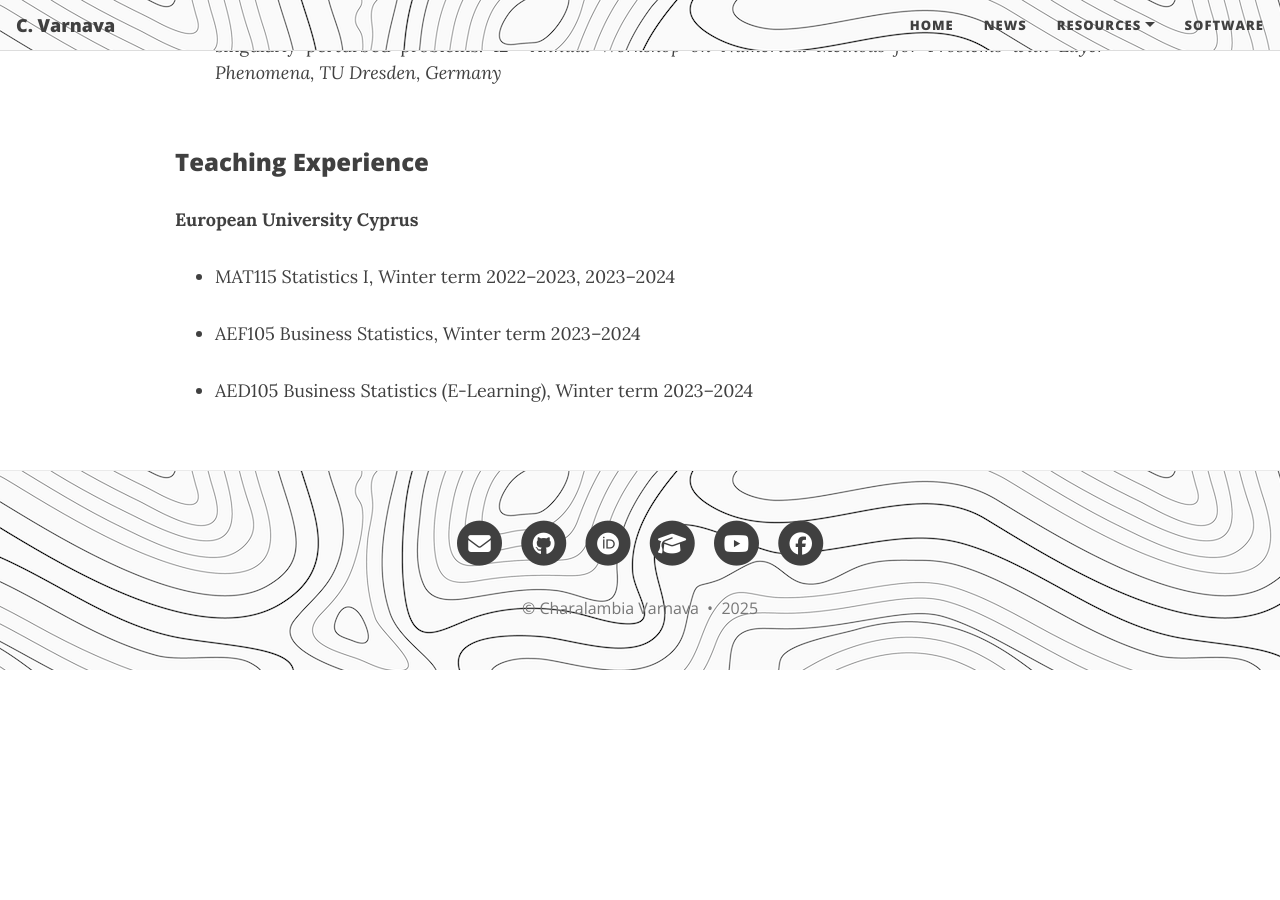
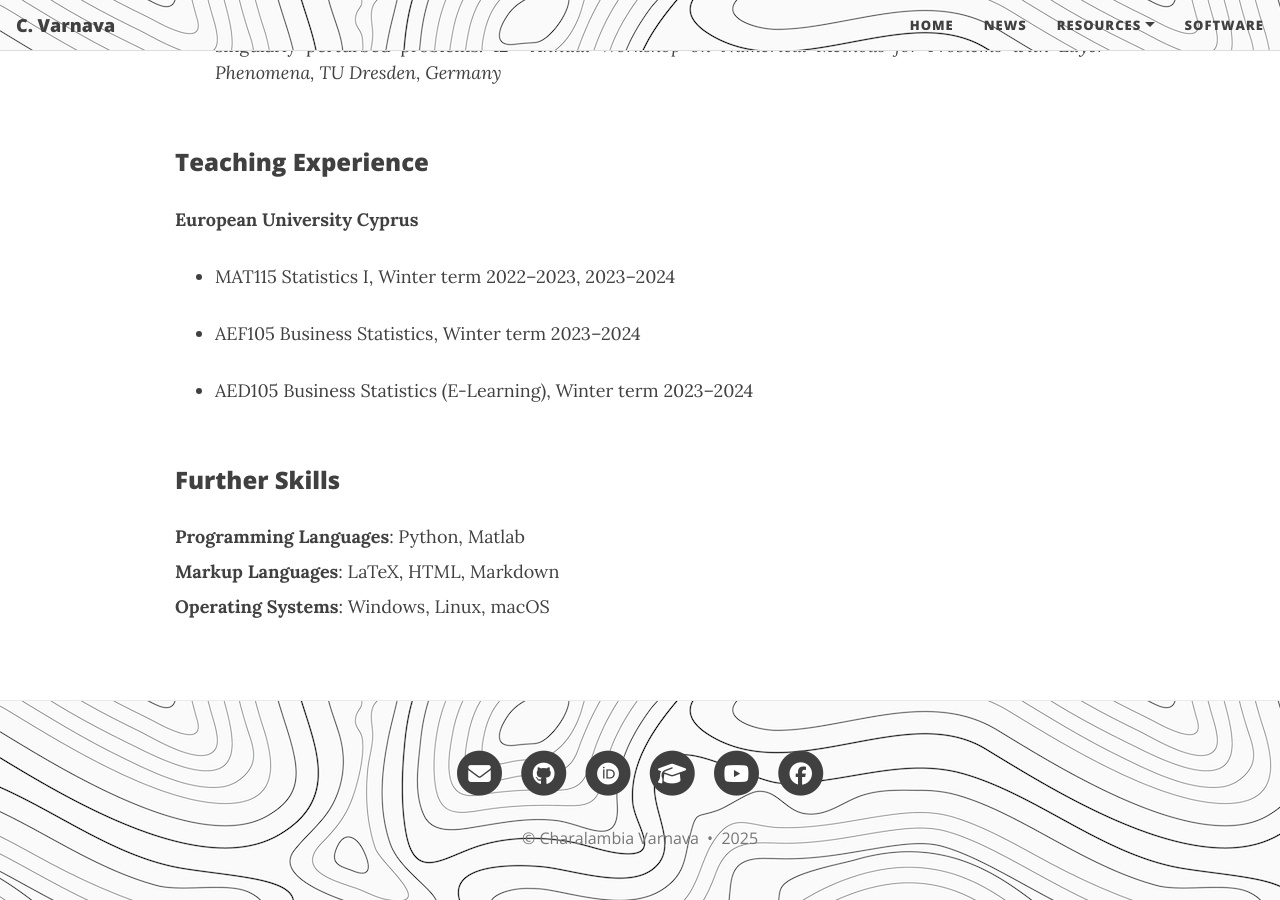
Before and after one commit to ch-var/ch-var.github.io, a Jekyll site: the page built from cv.html, in a window 1280 px wide and 900 px high, scrolled down 5737 px. Built offline with Jekyll 4.4.1, drawn with Linux system fonts in a browser that asks for light colours; formulas are drawn with MathJax 3; before the commit the page ends 6407 px from its top, so only the background shows below that.

Commit message:
Update cv.html

```diff
--- a/cv.html
+++ b/cv.html
@@ -164,6 +164,11 @@ mathjax: true
 <p></p>
 <li class="responsive-margin">AED105 Business Statistics (E-Learning), Winter term 2023–2024 </li>
 </ul>
+<br>
+<p style="font-family: var(--header-font); font-weight: 800; line-height: 1.1; font-size: 1.5rem; margin-top: 1.25rem;">Further Skills</p>
+<p align='justify' style="margin-bottom: 8px;"><b>Programming Languages</b>: Python, Matlab</p>
+<p align='justify' style="margin-top: 8px; margin-bottom: 8px;"><b>Markup Languages</b>: LaTeX, HTML, Markdown</p>
+<p align='justify' style="margin-top: 8px;"><b>Operating Systems</b>: Windows, Linux, macOS</p>
 
 <style>
   .responsive-margin {
```
